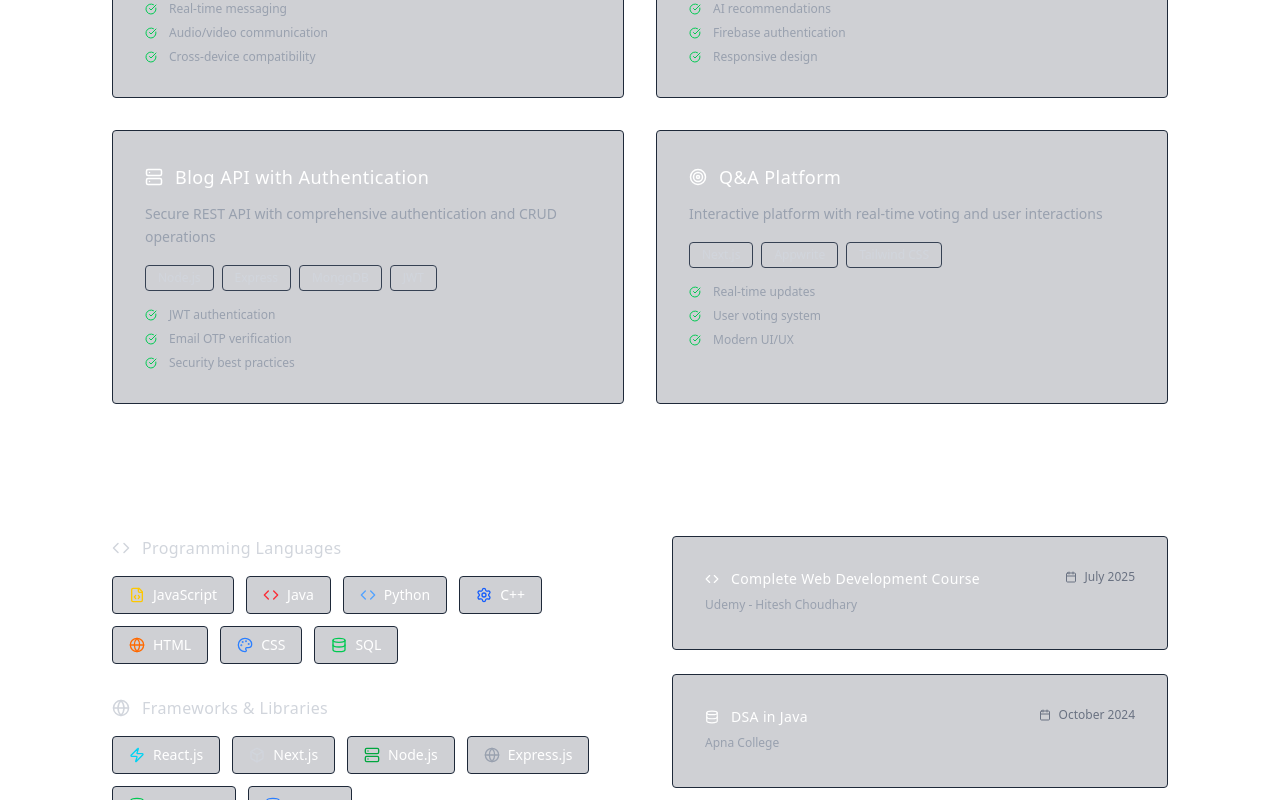
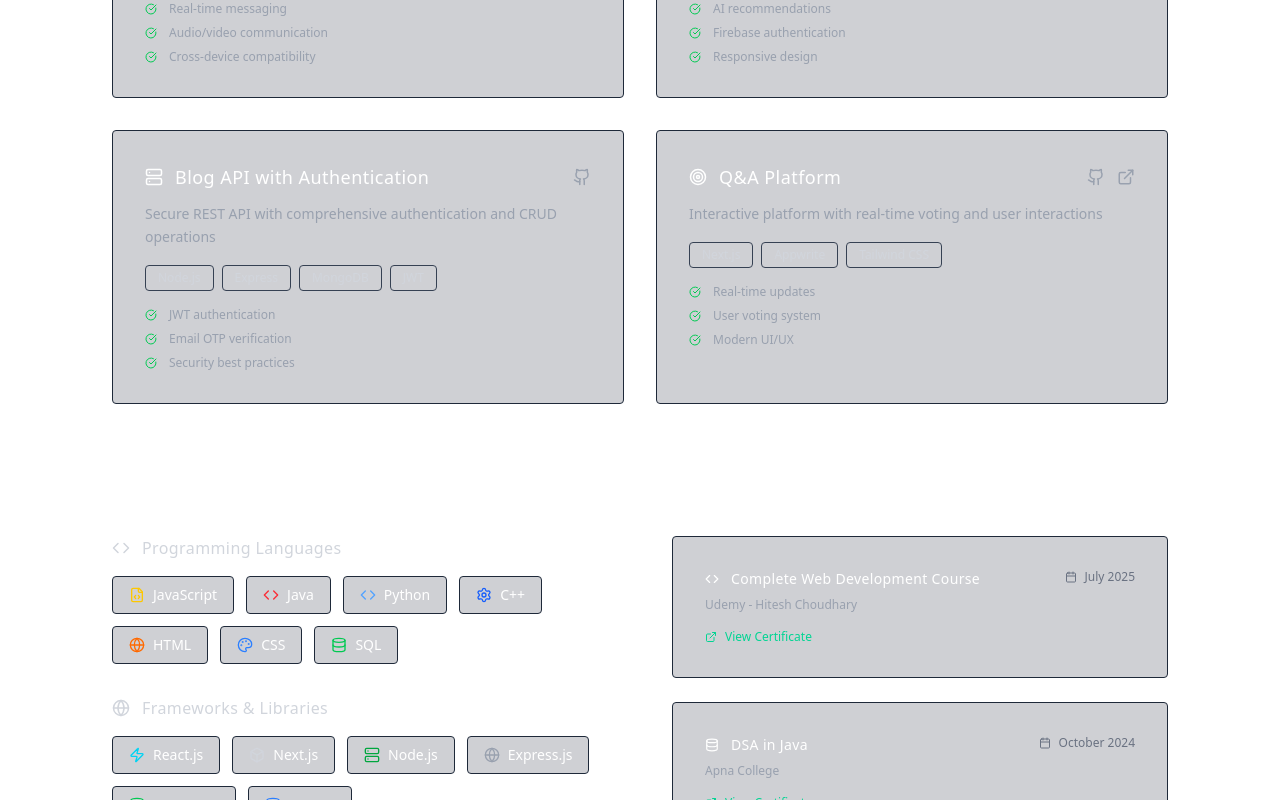
Before and after one commit to wasimadildev/wasimAdil.dev, a React (Vite) app: page / in a window 1280 px wide. Shown: the part 1420-2220 px from the top of the page. Built offline with nearby package versions, Linux system fonts and the light colour scheme.

Commit message:
Add certifications Links

```diff
--- a/src/components/Certifications.jsx
+++ b/src/components/Certifications.jsx
@@ -1,8 +1,11 @@
+import React from "react";
+import { Award, Calendar, ExternalLink, Code, Database, Server } from "lucide-react";
 import { certifications } from "../data";
-import { Award, Calendar } from "lucide-react";
+
 function Certifications() {
   return (
     <section>
+      {/* Section Header */}
       <div className="flex items-center gap-3 mb-8">
         <Award className="text-white" size={28} />
         <h2 className="text-2xl lg:text-3xl font-thin text-white tracking-wide">
@@ -10,6 +13,7 @@ function Certifications() {
         </h2>
       </div>
 
+      {/* Certification Cards */}
       <div className="space-y-6">
         {certifications.map((cert, index) => (
           <div
@@ -18,12 +22,12 @@ function Certifications() {
             hover:bg-emerald-500/5 hover:border-emerald-400/60
             hover:shadow-[0_0_30px_rgba(16,185,129,0.2)]
             hover:scale-[1.03] hover:skew-y-1 hover:-translate-y-1
-            transiti`on-all duration-500 ease-out cursor-pointer
-            overflow-hidden group"
+            transition-all duration-500 ease-out overflow-hidden group"
           >
-            <div className="absolute inset-0 bg-gradient-to-r from-emerald-500/0 via-emerald-500/5 to-emerald-500/0 opacity-0 group-hover:opacity-100 transition-opacity duration-300"></div>
+            <div className="absolute inset-0 bg-gradient-to-r from-emerald-500/0 via-emerald-500/5 to-emerald-500/0 opacity-0 group-hover:opacity-100 transition-opacity duration-300 pointer-events-none"></div>
 
-            <div className="flex items-start justify-between">
+
+            <div className="flex items-start justify-between relative z-10">
               <div className="flex-1">
                 <div className="flex items-center gap-3 mb-2">
                   {cert.icon}
@@ -35,11 +39,27 @@ function Certifications() {
                   {cert.issuer}
                 </p>
               </div>
+
               <div className="flex items-center gap-2 text-gray-500 text-xs font-light ml-4">
                 <Calendar size={12} />
                 {cert.date}
               </div>
             </div>
+
+            {/* View Certificate link */}
+            {cert.link && (
+              <div className="mt-3 flex items-center gap-2">
+               <a
+  href={cert.link}
+  target="_blank"
+  rel="noopener noreferrer"
+  className="flex items-center gap-2 text-emerald-400 hover:text-emerald-300 text-xs font-light transition-colors duration-300 relative z-10"
+>
+  <ExternalLink size={12} />
+  View Certificate
+</a>
+              </div>
+            )}
           </div>
         ))}
       </div>
--- a/src/components/Projects.jsx
+++ b/src/components/Projects.jsx
@@ -1,6 +1,5 @@
 import React from "react";
-import { Layers, CheckCircle } from "lucide-react";
-
+import { Layers, CheckCircle, Globe, Monitor, Server, Target, Github, ExternalLink } from "lucide-react";
 import { projects } from "../data";
 
 function Projects() {
@@ -21,22 +20,52 @@ function Projects() {
             hover:bg-emerald-500/5 hover:border-emerald-400/60
             hover:shadow-[0_0_30px_rgba(16,185,129,0.2)]
             hover:scale-[1.03] hover:skew-y-1 hover:-translate-y-1
-            transiti`on-all duration-500 ease-out cursor-pointer
+            transition-all duration-500 ease-out
             overflow-hidden group"
           >
             <div className="absolute inset-0 bg-gradient-to-r from-emerald-500/0 via-emerald-500/5 to-emerald-500/0 opacity-0 group-hover:opacity-100 transition-opacity duration-300"></div>
 
-            <div className="flex items-center gap-3 mb-3">
-              {project.icon}
-              <h3 className="text-lg font-light text-white tracking-wide">
-                {project.title}
-              </h3>
+            {/* Title + Icon */}
+            <div className="flex items-center justify-between mb-3 relative z-10">
+              <div className="flex items-center gap-3">
+                {project.icon}
+                <h3 className="text-lg font-light text-white tracking-wide">
+                  {project.title}
+                </h3>
+              </div>
+
+              {/* Repo & Live Links */}
+              <div className="flex items-center gap-3 pointer-events-auto">
+                {project.repo && (
+                  <a
+                    href={project.repo}
+                    target="_blank"
+                    rel="noopener noreferrer"
+                    className="text-gray-400 hover:text-white transition-colors duration-300"
+                  >
+                    <Github size={18} />
+                  </a>
+                )}
+                {project.live && (
+                  <a
+                    href={project.live}
+                    target="_blank"
+                    rel="noopener noreferrer"
+                    className="text-gray-400 hover:text-white transition-colors duration-300"
+                  >
+                    <ExternalLink size={18} />
+                  </a>
+                )}
+              </div>
             </div>
-            <p className="text-gray-400 text-sm mb-4 font-light leading-relaxed">
+
+            {/* Description */}
+            <p className="text-gray-400 text-sm mb-4 font-light leading-relaxed relative z-10">
               {project.description}
             </p>
 
-            <div className="flex flex-wrap gap-2 mb-4">
+            {/* Tech Stack */}
+            <div className="flex flex-wrap gap-2 mb-4 relative z-10">
               {project.tech.map((tech, i) => (
                 <span
                   key={i}
@@ -47,7 +76,8 @@ function Projects() {
               ))}
             </div>
 
-            <div className="space-y-2">
+            {/* Highlights */}
+            <div className="space-y-2 relative z-10">
               {project.highlights.map((highlight, i) => (
                 <div
                   key={i}
--- a/src/data.jsx
+++ b/src/data.jsx
@@ -52,39 +52,42 @@ export const skills = {
     concepts: ['Full-Stack Development', 'RESTful APIs', 'Authentication', 'Database Design']
   };
 
-
 export const projects = [
   {
-      title: 'Real-Time Chat & Media App',
-      tech: ['Node.js', 'React', 'MongoDB', 'WebSockets', 'Redux'],
-      description: 'Full-stack messaging app with JWT authentication and WebSocket communication',
-      highlights: ['Real-time messaging', 'Audio/video communication', 'Cross-device compatibility'],
-      icon: <Globe size={18} />
+    title: "Real-Time Chat & Media App",
+    tech: ["Node.js", "React", "MongoDB", "WebSockets", "Redux"],
+    description: "Full-stack messaging app with JWT authentication and WebSocket communication",
+    highlights: ["Real-time messaging", "Audio/video communication", "Cross-device compatibility"],
+    icon: <Globe size={18} />,
+    repo: "https://github.com/wasimadildev/",
+    live: "https://chatapp-demo.vercel.app"
   },
   {
-      title: 'Netflix-GPT',
-      tech: ['React', 'Firebase', 'GPT API'],
-      description: 'AI-powered movie recommendation platform with dynamic search functionality',
-      highlights: ['AI recommendations', 'Firebase authentication', 'Responsive design'],
-      icon: <Monitor size={18} />
+    title: "Netflix-GPT",
+    tech: ["React", "Firebase", "GPT API"],
+    description: "AI-powered movie recommendation platform with dynamic search functionality",
+    highlights: ["AI recommendations", "Firebase authentication", "Responsive design"],
+    icon: <Monitor size={18} />,
+    repo: "https://github.com/wasimadildev/netflix-gpt",
   },
   {
-      title: 'Blog API with Authentication',
-      tech: ['Node.js', 'Express', 'MongoDB', 'JWT'],
-      description: 'Secure REST API with comprehensive authentication and CRUD operations',
-      highlights: ['JWT authentication', 'Email OTP verification', 'Security best practices'],
-      icon: <Server size={18} />
-
+    title: "Blog API with Authentication",
+    tech: ["Node.js", "Express", "MongoDB", "JWT"],
+    description: "Secure REST API with comprehensive authentication and CRUD operations",
+    highlights: ["JWT authentication", "Email OTP verification", "Security best practices"],
+    icon: <Server size={18} />,
+    repo: "https://github.com/wasimadildev/BLOG-API-WITH-AUTHENTICATION-AUTHORIZATION-.git",
   },
   {
-      title: 'Q&A Platform',
-      tech: ['Next.js', 'Appwrite', 'Tailwind CSS'],
-      description: 'Interactive platform with real-time voting and user interactions',
-      highlights: ['Real-time updates', 'User voting system', 'Modern UI/UX'],
-      icon: <Target size={18} />
+    title: "Q&A Platform",
+    tech: ["Next.js", "Appwrite", "Tailwind CSS"],
+    description: "Interactive platform with real-time voting and user interactions",
+    highlights: ["Real-time updates", "User voting system", "Modern UI/UX"],
+    icon: <Target size={18} />,
+    repo: "https://github.com/wasimadildev/qa-platform",
+    live: "https://qa-platform.vercel.app"
   }
 ];
-
 
 
  export   const experience = {
@@ -99,23 +102,27 @@ export const projects = [
 
 
 
+
 export const certifications = [
   {
-      title: 'Complete Web Development Course',
-      issuer: 'Udemy - Hitesh Choudhary',
-      date: 'July 2025',
-      icon: <Code size={14} />
+    title: "Complete Web Development Course",
+    issuer: "Udemy - Hitesh Choudhary",
+    date: "July 2025",
+    icon: <Code size={14} />,
+    link: "https://www.udemy.com/certificate/UC-831c4db6-8478-44aa-9c18-c3e8eab17ee7/"
   },
   {
-      title: 'DSA in Java',
-      issuer: 'Apna College',
-      date: 'October 2024',
-      icon: <Database size={14} />
+    title: "DSA in Java",
+    issuer: "Apna College",
+    date: "October 2024",
+    icon: <Database size={14} />,
+    link: "https://drive.google.com/file/d/XXXXXXX/view"
   },
   {
-      title: 'Fundamentals of Backend Engineering',
-      issuer: 'Udemy - Hussein Nasser',
-      date: 'January 2025',
-      icon: <Server size={14} />
+    title: "Fundamentals of Backend Engineering",
+    issuer: "Udemy - Hussein Nasser",
+    date: "January 2025",
+    icon: <Server size={14} />,
+    link: "https://www.udemy.com/certificate/UC-YYYYYYY/"
   }
 ];
```
Lines whose indentation alone changed are shown as unchanged.
